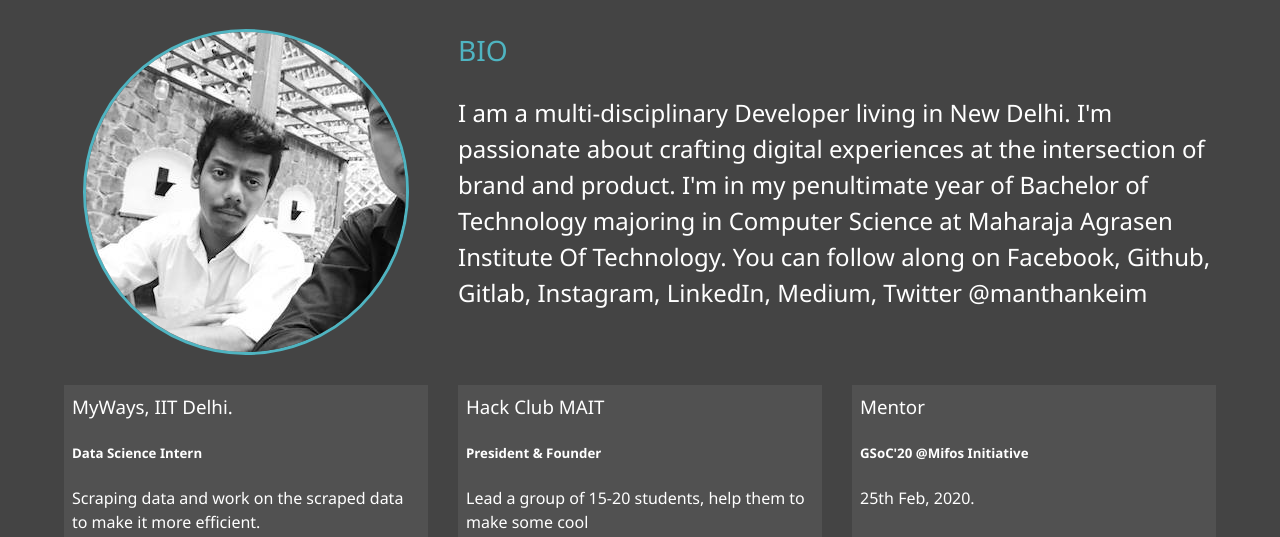
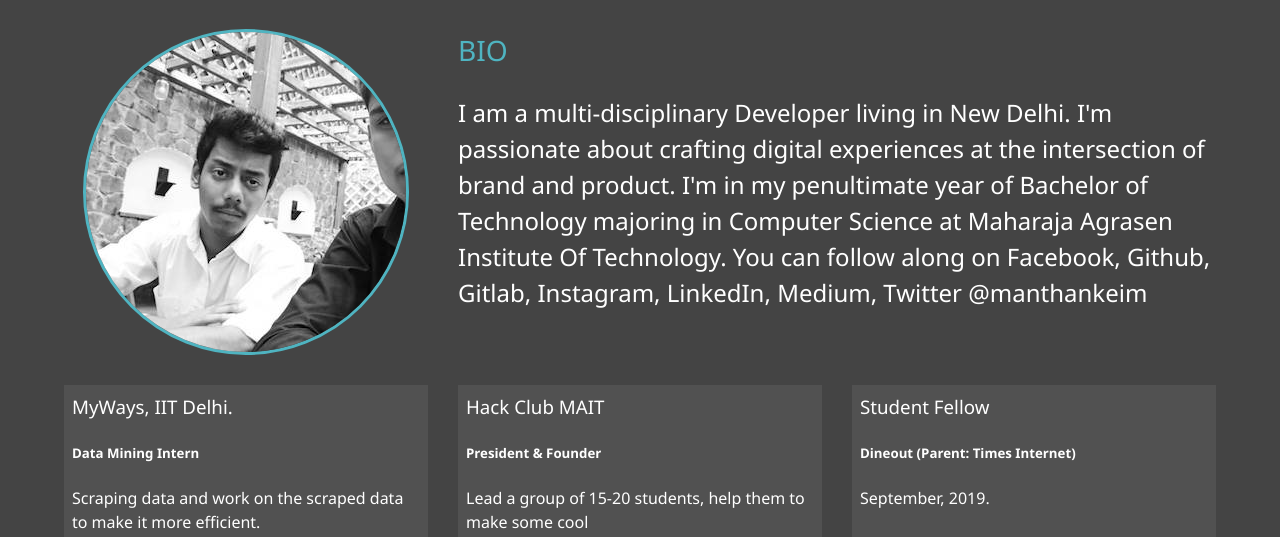
Before and after one commit to ManthanKeim/manthankeim.github.io, a plain HTML site: page about.html in a window 1280 px wide. Shown: the part 253-790 px from the top of the page. Drawn offline with Linux system fonts and the light colour scheme.

Commit message:
experience

```diff
--- a/about.html
+++ b/about.html
@@ -72,7 +72,7 @@
 
       <div class="job job-1">
         <h3>MyWays, IIT Delhi.</h3>
-        <h5>Data Science Intern</h5>
+        <h5>Data Mining Intern</h5>
         <p>Scraping data and work on the scraped data to make it more efficient.</p>
       </div>
 
@@ -83,9 +83,9 @@
       </div>
 
       <div class="job job-3">
-        <h3>Mentor</h3>
-        <h5>GSoC'20 @Mifos Initiative</h5>
-        <p>25th Feb, 2020.</p>
+        <h3>Student Fellow</h3>
+        <h5>Dineout (Parent: Times Internet)</h5>
+        <p>September, 2019.</p>
       </div>
     </div>
   </main>
```
